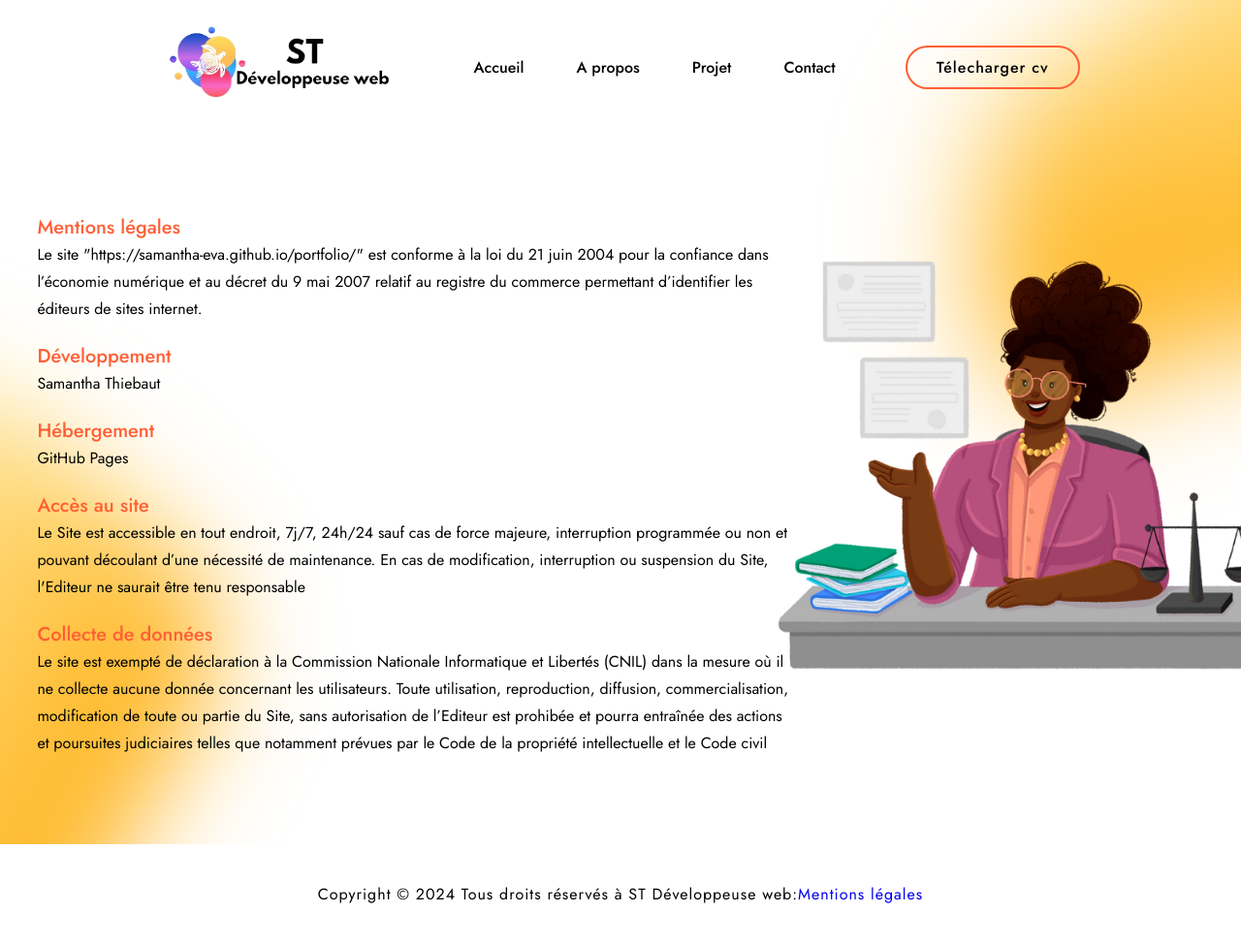
After one commit to samantha-eva/portfolio, a PHP site: page /mentions_legales.html in a window 1280 px wide. The commit adds this page. Shown: the whole page at 97% size. Run offline with PHP 8.4, Linux system fonts and the light colour scheme.

Commit message:
integration mention legales

```diff
--- a/index.html
+++ b/index.html
@@ -96,7 +96,7 @@
         <div class="about-text">
             <h3>Je suis Développeuse web</h3>
             <h2>Je favorise la création de code qui rend un site web fonctionnel et utilisable</h2>
-            <p>Bonjour!, je suis développeuse web, et je suis une grande passionée de progammation. J'ai 3 ans d'expérience professionnelle. J'ai acquis de nombreuses compétences qui sont nécessaires à la conception d'un projet avec succès.
+            <p>Bonjour!, je suis une grande passionée de progammation. J'ai 3 ans d'expérience professionnelle. J'ai acquis de nombreuses compétences qui sont nécessaires à la conception d'un projet avec succès.
                 J'aime travaillé en équipe et surtout j'apprends tous les jours.
             </p>
             <br>
@@ -218,7 +218,7 @@
     <!---------footer---------->
 
     <div class="footer">
-        <p>Copyright © 2024  Tous droits réservés  à ST Développeuse web.</p>
+        <p>Copyright © 2024  Tous droits réservés  à ST Développeuse web:<a href="mentions_legales.html">Mentions légales</a></p>
     </div>
 
     <!---Link to js--------------------->
--- /dev/null
+++ b/mentions_legales.html
@@ -0,0 +1,63 @@
+<!DOCTYPE html>
+<html lang="en">
+<head>
+    <meta charset="UTF-8">
+    <meta name="viewport" content="width=device-width, initial-scale=1.0">
+    <title>Portfolio</title>
+    <link rel="stylesheet" href="style.css">
+    <link rel="stylesheet" href="https://unpkg.com/boxicons@latest/css/boxicons.min.css">
+    <link rel="preconnect" href="https://fonts.googleapis.com">
+    <link rel="preconnect" href="https://fonts.gstatic.com" crossorigin>
+    <link href="https://fonts.googleapis.com/css2?family=Jost:wght@200;300;400;500;600;700;800;900&display=swap" rel="stylesheet">
+
+</head>
+<body>
+    <!---------header---------->
+    <header>
+        <a href="index.html" class="logo"><img src ="images/logo_st.png"></a>
+        <div class="bx bx-menu" id="menu_icon"></div>
+        <ul class="navlist">
+            <li><a href="index.html#home">Accueil</a></li>
+            <li><a href="index.html#about">A propos</a></li>
+            <li><a href="index.html#projet">Projet</a></li>
+            <li><a href="index.html#contact">Contact</a></li>
+        </ul>
+        <a href="file/cv_samantha.pdf" class="top-btn">Télecharger cv</a>
+    </header>
+
+
+     <!---------home---------->
+
+     <section class="home_mention_legale" id="home_mention_legale">
+
+        <div class="home-text-mentions">
+            <h3>Mentions légales</h3>
+            <p>Le site "https://samantha-eva.github.io/portfolio/" est conforme à la loi du 21 juin 2004 pour la confiance dans l’économie numérique et au décret du 9 mai 2007 relatif au registre du commerce permettant d’identifier les éditeurs de sites internet.</p>
+            <h3>Développement</h3>
+            <p>Samantha Thiebaut</p>
+            <h3>Hébergement</h3>
+            <p>GitHub Pages</p>
+            <h3>Accès au  site</h3>
+            <p>Le Site est accessible en tout endroit, 7j/7, 24h/24 sauf cas de force majeure, interruption
+                programmée ou non et pouvant découlant d’une nécessité de maintenance.
+                En cas de modification, interruption ou suspension du Site, l'Editeur ne saurait être tenu responsable</p>
+            <h3>Collecte de données</h3>
+            <p>Le site est exempté de déclaration à la Commission Nationale Informatique et Libertés (CNIL) dans la
+                mesure où il ne collecte aucune donnée concernant les utilisateurs.
+                Toute utilisation, reproduction, diffusion, commercialisation, modification de toute ou partie du Site,
+                sans autorisation de l’Editeur est prohibée et pourra entraînée des actions et poursuites judiciaires
+                telles que notamment prévues par le Code de la propriété intellectuelle et le Code civil</p>
+        </div>
+    </section>
+
+    <!---------footer---------->
+
+    <div class="footer">
+        <p>Copyright © 2024  Tous droits réservés  à ST Développeuse web:<a href="mentions_legales.html">Mentions légales</a></p>
+    </div>
+
+    <!---Link to js--------------------->
+
+    <script type="text/javascript" src="js/script.js"></script>
+</body>
+</html>
--- a/style.css
+++ b/style.css
@@ -558,7 +558,34 @@ padding: 40px;
     display: none;
 }
 
+/**********MENTIONS LEGALES*************/
+.home_mention_legale{
+    min-height: 100vh;
+    height: 100%;
+    width: 100%;
+    background: url('images/juridique.png');
+    background-size: cover;
+    background-position: center;
+}
 
+.home-text-mentions{
+    width: 65%;
+    margin-top: 150px;
+}
+
+.home-text-mentions h3{
+    color: var(--main_color);
+    font-size: 20px;
+    font-weight: 500;
+}
+
+.home-text-mentions p{
+    font-size: var(--p-font);
+    color:#000;
+    line-height: 28px;
+    margin-bottom: 20px;
+
+}
 
 
 @media(max-width: 1425px){
```
Also changed, not shown: images/juridique.png (added).
